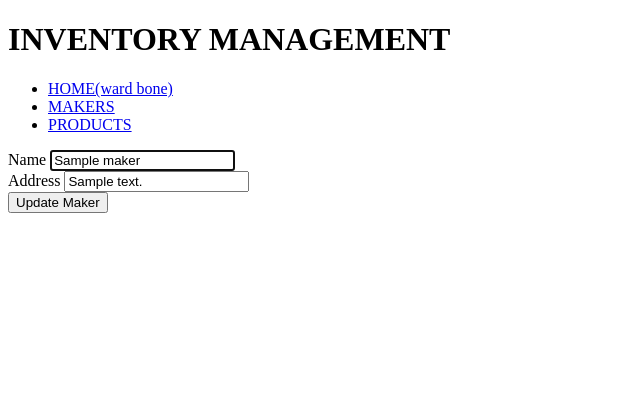
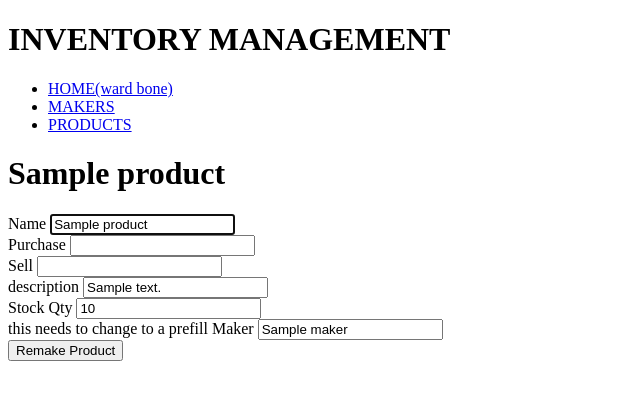
Before and after one commit to EFXHK/cc_shopkeeper_project, a Flask app: template templates/products/edit.html in a window 1280 px wide. Shown: the top 400 px of the page, without its empty margins (0-640 px from the left). Run offline with Flask 2, Linux system fonts and the light colour scheme; the template is opened without the code that fills it: most values are stand-ins (such as "Sample title", 1, 10 or a date in 2020); some web fonts are replaced.

Commit message:
maker can be edited, products cannot

```diff
--- a/repositories/maker_repository.py
+++ b/repositories/maker_repository.py
@@ -56,6 +56,6 @@ def delete(id):
 
 # UPDATE MAKER
 def update(makers):
-    sql = "UPDATE makers SET (name, address, maker_id) = %s, %s, %s) WHERE id = %s"
+    sql = "UPDATE makers SET (name, address) = (%s, %s) WHERE id = %s"
     values = [makers.name, makers.address, makers.id]
     run_sql(sql, values)
--- a/templates/makers/show.html
+++ b/templates/makers/show.html
@@ -2,10 +2,6 @@
 
 {% block content %}
 
-<h1> {{ maker.name }}</h1>
-
-
-
 
 
 {% endblock %}
--- a/templates/products/edit.html
+++ b/templates/products/edit.html
@@ -1,24 +1,44 @@
 {% extends 'base.html' %}
 
-{% block content %}
+{% block content%}
+
+<h1> {{ product.name }}</h1>
 
 
-<form action="/makers/{{makers.id}}" method="post">
+
+<form action="/products/{{product.id}}" method="post">
     <div>
-        <label for "name">Name</label>
-        <input type="text" id="name" name="name" value="{{maker.name}}" required autofocus>
+    <label for="name">Name</label>
+    <input type="text" id="name" name="name" value="{{product.name}}" required autofocus>
     </div>
 
     <div>
-        <label for "address">Address</label>
-        <input type="text" id="address" name="address" value="{{maker.address}}" required>
+    <label for="purchase">Purchase</label>
+    <input type="number" id="purchase" name="purchase" value="{{product.purchase}}" required>
     </div>
 
-<button type="submit">Update Maker</button>
+    <div>
+    <label for="sell">Sell</label>
+    <input type="number" id="sell" name="sell" value="{{product.sell}}" required>
+    </div>
+
+    <div>
+    <label for="description">description</label>
+    <input type="text" id="description" name="description" value="{{product.description}}" required>
+    </div>
+
+    <div>
+    <label for="stock_qty">Stock Qty</label>
+    <input type="number" id="stock_qty" name="stock_qty" value="{{product.stock_qty}}" required>
+    </div>
+
+    <div>  this needs to change to a prefill
+    <label for="maker">Maker</label>
+    <input type="text" id="maker" name="maker" value="{{product.maker}}" required>
+    </div>
+
+    <button type="submit">Remake Product</button>
 
 </form>
 
-
-
-
-{% endblock %}
+{% endblock  %}
```
Also changed, not shown: controllers/maker_controller.py (+10 -2 lines), templates/makers/edit.html (added, +24 -0 lines), templates/makers/index.html (+2 -5 lines).
